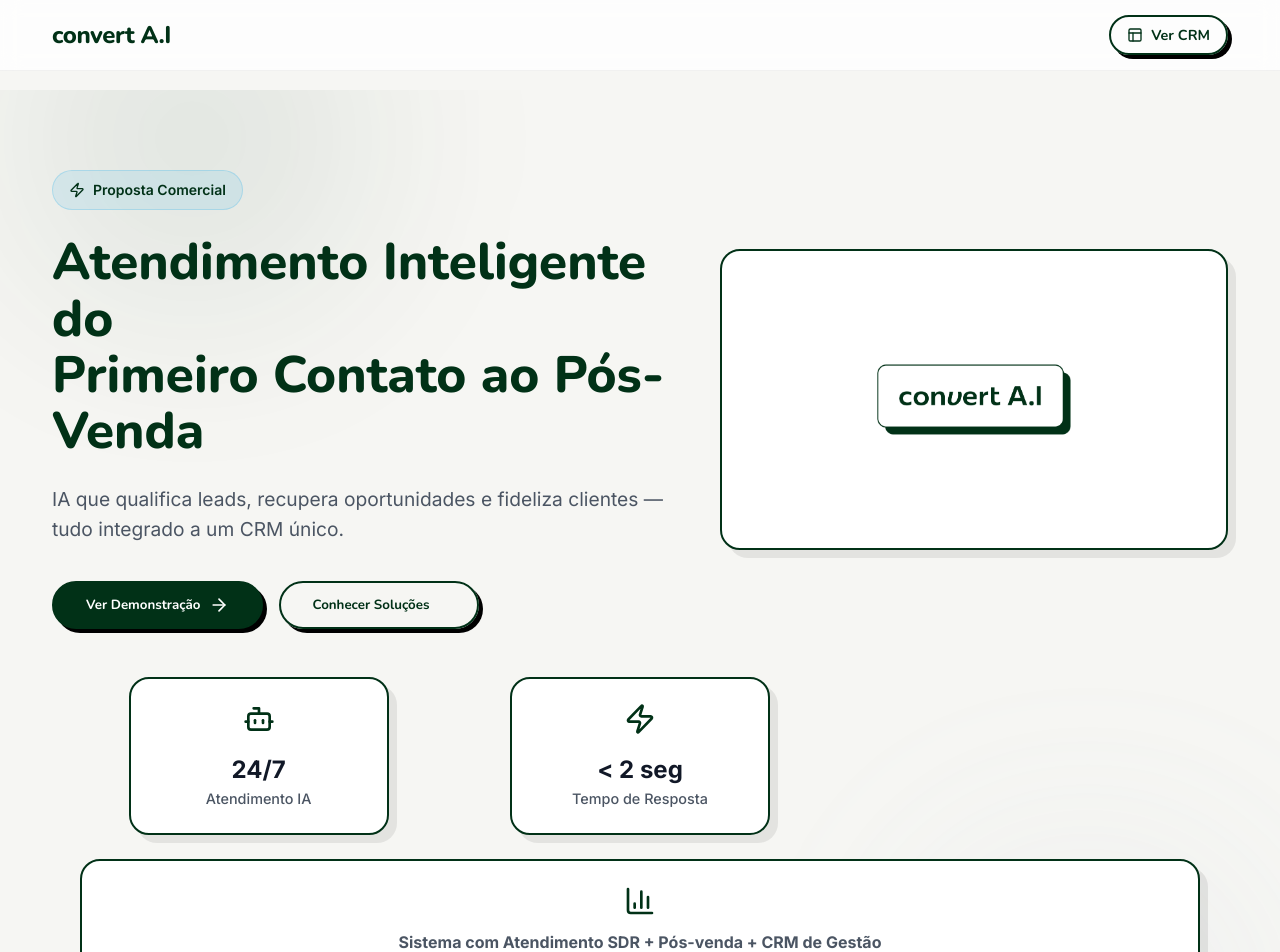
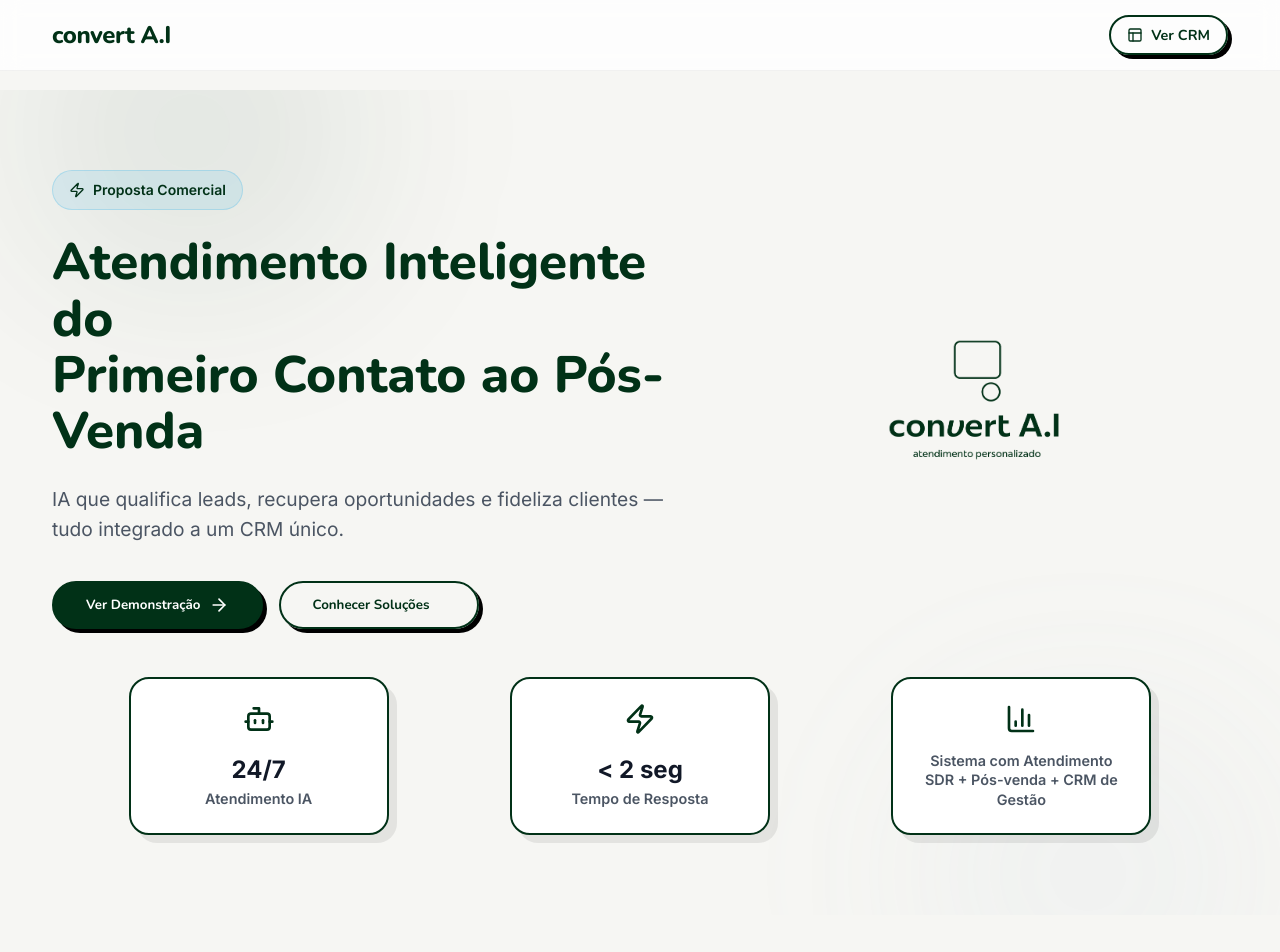
Before and after one commit to mateusolintof/SPA_Proposta_Comercial, a React (Vite) app: page / in a window 1280 px wide. Shown: the top 952 px of the page. Built offline with nearby package versions, Linux system fonts and the light colour scheme.

Commit message:
Changes to be committed: modified:   src/components/Hero.jsx modified:   src/index.css

```diff
--- a/src/components/Hero.jsx
+++ b/src/components/Hero.jsx
@@ -3,7 +3,7 @@ import { motion } from 'framer-motion';
 import { ArrowRight, Bot, Zap, BarChart3 } from 'lucide-react';
 
 const Hero = () => {
-  const logoSrc = '/Logo 2-07.png'; // colocar este arquivo em /public
+  const logoSrc = '/Logo Principal-07.png'; // colocar este arquivo em /public
 
   return (
     <section className="section" style={{ minHeight: '90vh', display: 'flex', alignItems: 'center', position: 'relative', overflow: 'hidden' }}>
@@ -80,13 +80,11 @@ const Hero = () => {
             transition={{ delay: 0.15, duration: 0.7 }}
             className="hero-logo-wrap"
           >
-            <div className="glass-panel" style={{ padding: '1.5rem', display: 'flex', alignItems: 'center', justifyContent: 'center' }}>
-              <img
-                src={logoSrc}
-                alt="convert A.I"
-                style={{ width: '100%', maxWidth: '420px', height: 'auto', objectFit: 'contain' }}
-              />
-            </div>
+            <img
+              src={logoSrc}
+              alt="convert A.I"
+              style={{ width: '100%', maxWidth: '720px', height: 'auto', objectFit: 'contain' }}
+            />
           </motion.div>
         </div>
 
@@ -102,8 +100,7 @@ const Hero = () => {
             {
               icon: BarChart3,
               label: 'Sistema com Atendimento SDR + Pós-venda + CRM de Gestão',
-              value: null,
-              wide: true
+              value: null
             },
           ].map((item, index) => (
             <div
@@ -113,9 +110,8 @@ const Hero = () => {
                 padding: '1.5rem',
                 textAlign: 'center',
                 width: '100%',
-                maxWidth: item.wide ? '100%' : '260px',
-                gridColumn: item.wide ? '1 / -1' : 'auto',
-                justifySelf: item.wide ? 'stretch' : 'center'
+                maxWidth: '260px',
+                justifySelf: 'center'
               }}
             >
               <item.icon size={32} style={{ color: 'var(--color-primary)', marginBottom: '0.5rem' }} />
@@ -123,12 +119,12 @@ const Hero = () => {
                 <div style={{ fontSize: '1.5rem', fontWeight: 700, color: 'var(--color-text)' }}>{item.value}</div>
               )}
               <div style={{
-                fontSize: item.wide ? '1rem' : '0.9rem',
+                fontSize: '0.9rem',
                 color: 'var(--color-text-muted)',
                 lineHeight: 1.35,
-                fontWeight: item.wide ? 700 : 500,
-                maxWidth: item.wide ? '520px' : '100%',
-                margin: item.wide ? '0 auto' : undefined
+                fontWeight: 600,
+                maxWidth: '520px',
+                margin: '0 auto'
               }}>
                 {item.label}
               </div>
--- a/src/index.css
+++ b/src/index.css
@@ -339,8 +339,7 @@ p {
 }
 
 .hero-logo-wrap {
-  max-width: 520px;
-  margin: 0 auto;
+  display: none;
 }
 
 .hero-cards {
@@ -376,9 +375,12 @@ p {
     gap: 3rem;
   }
   .hero-logo-wrap {
-    max-width: 540px;
+    display: flex;
+    max-width: 720px;
     justify-self: center;
     width: 100%;
+    align-items: center;
+    justify-content: center;
   }
   .hero-cards {
     grid-template-columns: repeat(3, minmax(0, 1fr));
```
